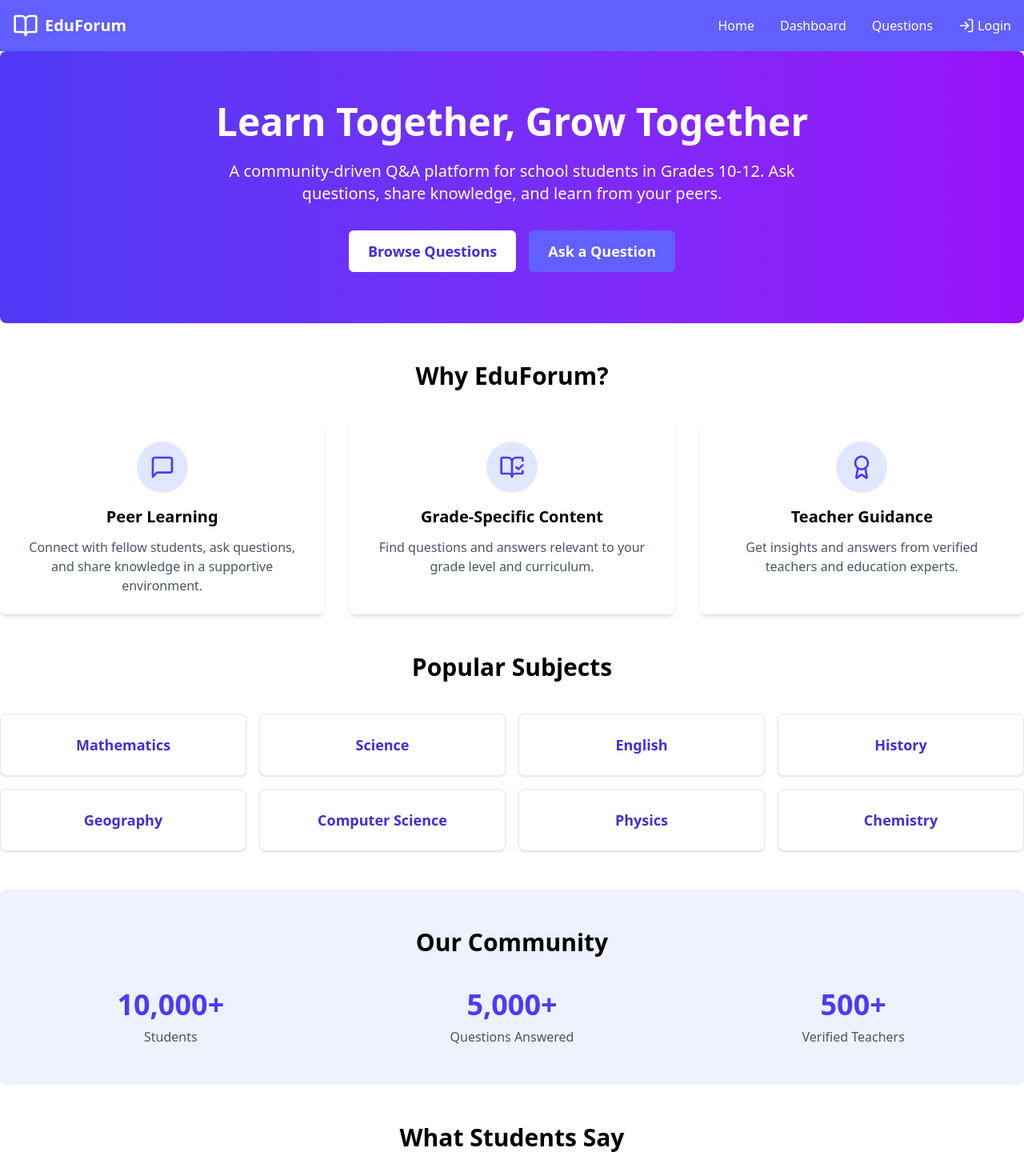
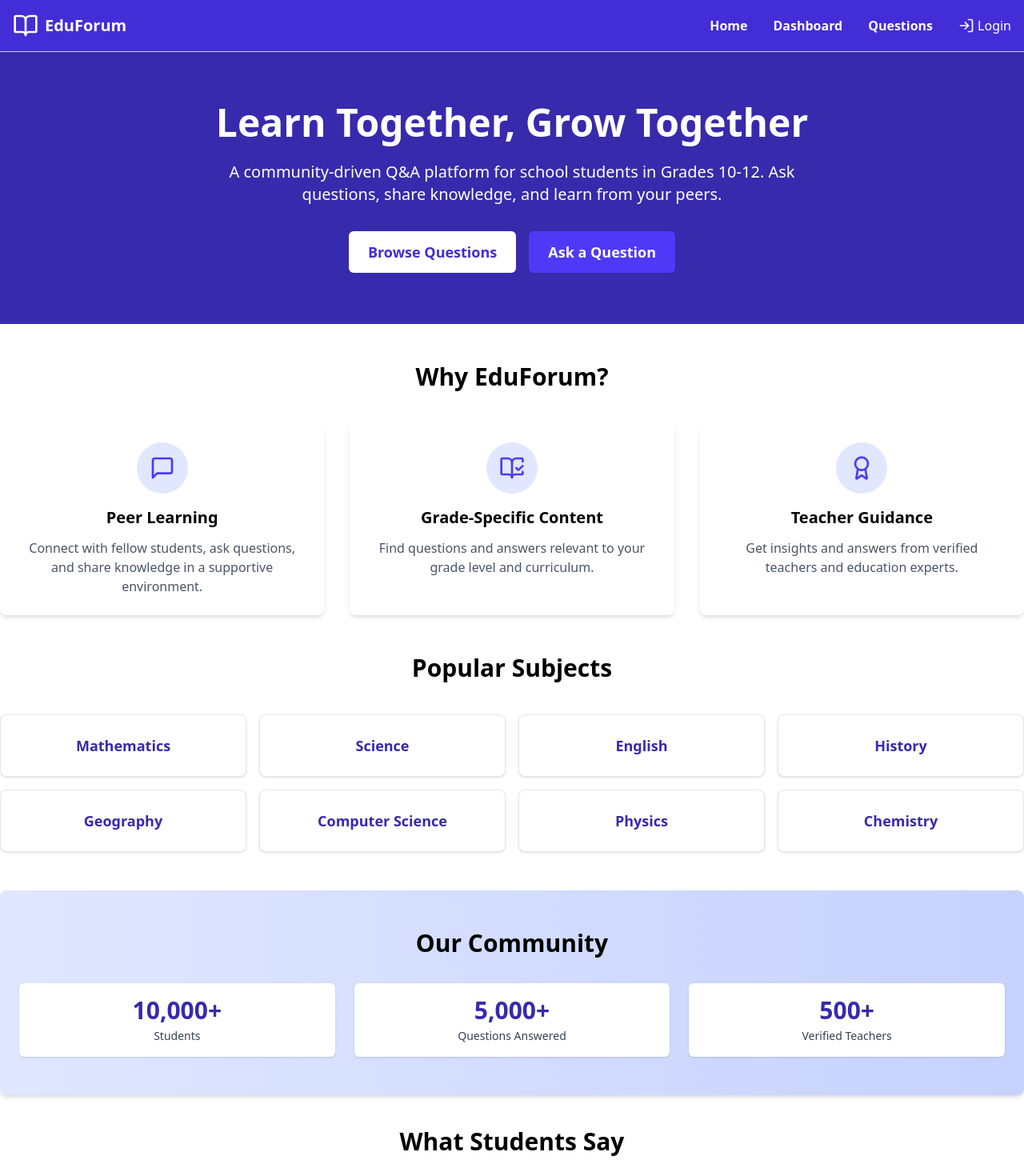
Before and after one commit to Insamam/EduForum, a React (Vite) app in the folder frontend/: page / in a window 1280 px wide. Shown: the top 1470 px of the page at 80% size. Built offline with nearby package versions, Linux system fonts and the light colour scheme.

Commit message:
completed home page

```diff
--- a/frontend/package.json
+++ b/frontend/package.json
@@ -12,9 +12,12 @@
   "dependencies": {
     "@supabase/supabase-js": "^2.49.1",
     "@tailwindcss/vite": "^4.0.10",
+    "framer-motion": "^12.4.11",
     "lucide-react": "^0.477.0",
     "react": "^19.0.0",
+    "react-countup": "^6.5.3",
     "react-dom": "^19.0.0",
+    "react-intersection-observer": "^9.16.0",
     "react-router-dom": "^7.3.0",
     "tailwindcss": "^4.0.10"
   },
--- a/frontend/src/component/Home.jsx
+++ b/frontend/src/component/Home.jsx
@@ -1,15 +1,14 @@
 import React from 'react';
 import { Link } from 'react-router-dom';
-import { BookOpen, MessageSquare, Award, Users, BookOpenCheck } from 'lucide-react';
+import { MessageSquare, Award, BookOpenCheck } from 'lucide-react';
+import CountUp from "react-countup";
+import { useInView } from "react-intersection-observer";
 
 const Home = () => {
   return (
     <div>
-      {/* Navbar */}
-      {/* <NavBar /> */}
-
       {/* Hero Section */}
-      <section className="bg-gradient-to-r from-indigo-600 to-purple-600 text-white py-16 rounded-lg mb-12">
+      <section className="bg-indigo-800 text-white py-16 mb-12">
         <div className="container mx-auto px-4 text-center">
           <h1 className="text-4xl md:text-5xl font-bold mb-6">Learn Together, Grow Together</h1>
           <p className="text-xl mb-8 max-w-3xl mx-auto">
@@ -20,7 +19,7 @@ const Home = () => {
             <Link to="/questions" className="bg-white text-indigo-700 hover:bg-gray-100 px-6 py-3 rounded-md font-semibold text-lg">
               Browse Questions
             </Link>
-            <Link to="/ask" className="bg-indigo-500 hover:bg-indigo-400 px-6 py-3 rounded-md font-semibold text-lg">
+            <Link to="/ask" className="bg-indigo-600 hover:bg-indigo-400 px-6 py-3 rounded-md font-semibold text-lg">
               Ask a Question
             </Link>
           </div>
@@ -28,6 +27,26 @@ const Home = () => {
       </section>
 
       {/* Features Section */}
+      {/* <section className="mb-12">
+        <h2 className="text-3xl font-bold text-center mb-10">Why EduForum?</h2>
+        <div className="grid grid-cols-1 md:grid-cols-3 gap-8">
+          <FeatureCard
+            icon={<MessageSquare className="h-8 w-8 text-indigo-600" />}
+            title="Peer Learning"
+            description="Connect with fellow students, ask questions, and share knowledge in a supportive environment."
+          />
+          <FeatureCard
+            icon={<BookOpenCheck className="h-8 w-8 text-indigo-600" />}
+            title="Grade-Specific Content"
+            description="Find questions and answers relevant to your grade level and curriculum."
+          />
+          <FeatureCard
+            icon={<Award className="h-8 w-8 text-indigo-600" />}
+            title="Teacher Guidance"
+            description="Get insights and answers from verified teachers and education experts."
+          />
+        </div>
+      </section> */}
       <section className="mb-12">
   <h2 className="text-3xl font-bold text-center mb-10">Why EduForum?</h2>
   <div className="grid grid-cols-1 md:grid-cols-3 gap-8">
@@ -59,25 +78,52 @@ const Home = () => {
               to={`/questions?subject=${subject.toLowerCase()}`}
               className="bg-white hover:bg-indigo-50 border border-gray-200 p-6 rounded-lg shadow-sm text-center transition-colors"
             >
-              <h3 className="text-lg font-semibold text-indigo-700">{subject}</h3>
+              <h3 className="text-lg font-semibold text-indigo-800">{subject}</h3>
             </Link>
           ))}
         </div>
       </section>
 
       {/* Stats Section */}
-      <section className="bg-indigo-50 py-12 rounded-lg mb-12">
-        <div className="container mx-auto px-4">
-          <h2 className="text-3xl font-bold text-center mb-10">Our Community</h2>
-          <div className="grid grid-cols-1 md:grid-cols-3 gap-8 text-center">
-            <StatCard number="10,000+" label="Students" />
-            <StatCard number="5,000+" label="Questions Answered" />
-            <StatCard number="500+" label="Verified Teachers" />
+      {/* <section className="bg-gradient-to-r from-indigo-100 to-indigo-200 py-12 rounded-lg mb-10 shadow-md">
+        <div className="container mx-auto px-6">
+          <h2 className="text-3xl font-bold text-center text-indigo-900 mb-8">Our Community</h2>
+          <div className="grid grid-cols-1 md:grid-cols-3 gap-6 text-center">
+            <StatCard number={10000} label="Students" />
+            <StatCard number={5000} label="Questions Answered" />
+            <StatCard number={500} label="Verified Teachers" />
+          </div>
+        </div>
+      </section> */}
+      <section className="bg-gradient-to-r from-indigo-100 to-indigo-200 py-12 rounded-lg mb-10 shadow-md">
+  <div className="container mx-auto px-6">
+    <h2 className="text-3xl font-bold text-center text-black mb-8">Our Community</h2>
+    <div className="grid grid-cols-1 md:grid-cols-3 gap-6 text-center">
+      <StatCard number={10000} label="Students" />
+      <StatCard number={5000} label="Questions Answered" />
+      <StatCard number={500} label="Verified Teachers" />
     </div>
   </div>
 </section>
 
       {/* Testimonials */}
+      {/* <section className="mb-12">
+        <h2 className="text-3xl font-bold text-center mb-10">What Students Say</h2>
+        <div className="grid grid-cols-1 md:grid-cols-2 gap-8">
+          <Testimonial
+            name="Rahul Singh"
+            location="Grade 11, Delhi"
+            text="EduForum helped me understand complex math concepts through peer explanations. The community is supportive and I've improved my grades significantly!"
+            initials="RS"
+          />
+          <Testimonial
+            name="Ananya Patel"
+            location="Grade 12, Rajasthan"
+            text="As a student from a rural area, I didn't have access to tutors. EduForum connected me with peers and teachers who helped me prepare for my exams."
+            initials="AP"
+          />
+        </div>
+      </section> */}
       <section className="mb-12">
   <h2 className="text-3xl font-bold text-center mb-10">What Students Say</h2>
   <div className="grid grid-cols-1 md:grid-cols-2 gap-8">
@@ -95,27 +141,22 @@ const Home = () => {
     />
   </div>
 </section>
-
-      {/* CTA Section */}
-      <section className="bg-gradient-to-r from-purple-600 to-indigo-600 text-white py-12 rounded-lg text-center">
-        <h2 className="text-3xl font-bold mb-6">Ready to Join Our Learning Community?</h2>
-        <p className="text-xl mb-8 max-w-3xl mx-auto">
-          Create an account today and start your journey of collaborative learning.
-        </p>
-        <Link to="/register" className="bg-white text-indigo-700 hover:bg-gray-100 px-8 py-3 rounded-md font-semibold text-lg inline-block">
-          Sign Up Now
-        </Link>
-      </section>
-
-      {/* Footer */}
-
     </div>
   );
 };
 
 // Feature Card Component
+// const FeatureCard = ({ icon, title, description }) => (
+//   <div className="bg-white p-6 rounded-lg shadow-md text-center">
+//     <div className="bg-indigo-100 p-3 rounded-full w-16 h-16 flex items-center justify-center mx-auto mb-4">
+//       {icon}
+//     </div>
+//     <h3 className="text-xl font-semibold mb-3">{title}</h3>
+//     <p className="text-gray-600">{description}</p>
+//   </div>
+// );
 const FeatureCard = ({ icon, title, description }) => (
-  <div className="bg-white p-6 rounded-lg shadow-md text-center">
+  <div className="bg-white p-6 rounded-lg shadow-md text-center transition-transform duration-300 hover:scale-105 hover:shadow-lg">
     <div className="bg-indigo-100 p-3 rounded-full w-16 h-16 flex items-center justify-center mx-auto mb-4">
       {icon}
     </div>
@@ -124,17 +165,52 @@ const FeatureCard = ({ icon, title, description }) => (
   </div>
 );
 
-// Stats Card Component
-const StatCard = ({ number, label }) => (
-  <div>
-    <div className="text-4xl font-bold text-indigo-600 mb-2">{number}</div>
-    <p className="text-gray-600">{label}</p>
+// Stats Card Component with Scroll Trigger Animation
+// const StatCard = ({ number, label }) => {
+//   const { ref, inView } = useInView({ triggerOnce: true });
+
+//   return (
+//     <div ref={ref} className="bg-white p-4 rounded-md shadow-sm hover:shadow-md transition duration-300">
+//       <div className="text-3xl font-bold text-indigo-800">
+//         {inView && <CountUp end={number} duration={2} separator="," suffix='+' />}
+//       </div>
+//       <p className="text-gray-700 text-sm mt-1">{label}</p>
+//     </div>
+//   );
+// };
+const StatCard = ({ number, label }) => {
+  const { ref, inView } = useInView({ triggerOnce: true });
+
+  return (
+    <div
+      ref={ref}
+      className="bg-white p-4 rounded-md shadow-sm transition-transform duration-300 hover:scale-105 hover:shadow-lg"
+    >
+      <div className="text-3xl font-bold text-indigo-800">
+        {inView && <CountUp end={number} duration={2} separator="," suffix='+' />}
+      </div>
+      <p className="text-gray-700 text-sm mt-1">{label}</p>
     </div>
   );
+};
 
 // Testimonial Component
+// const Testimonial = ({ name, location, text, initials }) => (
+//   <div className="bg-white p-6 rounded-lg shadow-md">
+//     <p className="text-gray-600 italic mb-4">"{text}"</p>
+//     <div className="flex items-center">
+//       <div className="w-10 h-10 bg-indigo-200 rounded-full flex items-center justify-center mr-3">
+//         <span className="text-indigo-700 font-semibold">{initials}</span>
+//       </div>
+//       <div>
+//         <p className="font-semibold">{name}</p>
+//         <p className="text-sm text-gray-500">{location}</p>
+//       </div>
+//     </div>
+//   </div>
+// );
 const Testimonial = ({ name, location, text, initials }) => (
-  <div className="bg-white p-6 rounded-lg shadow-md">
+  <div className="bg-white p-6 rounded-lg shadow-md transition-transform duration-300 hover:scale-105 hover:shadow-lg">
     <p className="text-gray-600 italic mb-4">"{text}"</p>
     <div className="flex items-center">
       <div className="w-10 h-10 bg-indigo-200 rounded-full flex items-center justify-center mr-3">
--- a/frontend/src/component/NavBar.jsx
+++ b/frontend/src/component/NavBar.jsx
@@ -19,19 +19,51 @@ const NavBar = ({ user, setUser }) => {
 
 
   return (
-    <nav className="bg-indigo-500 text-white shadow-md">
-      <div className="container mx-auto px-4">
+    <nav className="bg-indigo-700 text-white border-b border-indigo-200 shadow-md">
+
+      <div className="container mx-auto  px-4">
         <div className="flex justify-between items-center py-4">
           <Link to="/" className="flex items-center space-x-2">
             <BookOpen className="h-8 w-8" />
-            <span className="text-xl font-bold">EduForum</span>
+            <span
+  className="text-xl font-bold text-white transition duration-300 ease-in-out
+             hover:text-white hover:scale-105 relative
+             after:content-[''] after:absolute after:left-0 after:bottom-0 after:w-0 after:h-[2px]
+             after:bg-indigo-200 after:transition-all after:duration-300 after:ease-in-out hover:after:w-full"
+>
+  EduForum
+</span>
+
           </Link>
 
           {/* Desktop Navigation */}
           <div className="hidden md:flex items-center space-x-8">
-            <Link to="/" className="hover:text-indigo-200">Home</Link>
-            <Link to="/dashboard" className="hover:text-indigo-200">Dashboard</Link>
-            <Link to="/questions" className="hover:text-indigo-200">Questions</Link>
+          <Link
+  to="/"
+  className="relative text-white font-semibold hover:text-indigo-200 transition duration-300 ease-in-out
+             after:content-[''] after:absolute after:left-0 after:bottom-0 after:w-0 after:h-[2px]
+             after:bg-white after:transition-all after:duration-300 after:ease-in-out hover:after:w-full"
+>
+  Home
+</Link>
+<Link
+  to="/dashboard"
+  className="relative text-white font-semibold hover:text-indigo-200 transition duration-300 ease-in-out
+             after:content-[''] after:absolute after:left-0 after:bottom-0 after:w-0 after:h-[2px]
+             after:bg-white after:transition-all after:duration-300 after:ease-in-out hover:after:w-full"
+>
+  Dashboard
+</Link>
+
+<Link
+  to="/questions"
+  className="relative text-white font-semibold hover:text-indigo-200 transition duration-300 ease-in-out
+             after:content-[''] after:absolute after:left-0 after:bottom-0 after:w-0 after:h-[2px]
+             after:bg-white after:transition-all after:duration-300 after:ease-in-out hover:after:w-full"
+>
+  Questions
+</Link>
+
 
             {user ? (
               <>
@@ -60,3 +92,65 @@ const NavBar = ({ user, setUser }) => {
 };
 
 export default NavBar;
+// import React, { useState } from "react";
+// import { Link } from "react-router-dom";
+// import { BookOpen, User, LogIn, Menu, X } from "lucide-react";
+// import { supabase } from "../supabaseClient";
+
+// const NavBar = ({ user, setUser, isHomePage }) => {
+//   const [isMenuOpen, setIsMenuOpen] = useState(false);
+
+//   const toggleMenu = () => setIsMenuOpen(!isMenuOpen);
+
+//   const handleLogout = async () => {
+//     const { error } = await supabase.auth.signOut();
+//     if (error) {
+//       console.error("Logout Error:", error.message);
+//     } else {
+//       setUser(null);
+//     }
+//   };
+
+//   return (
+//     <nav
+//       className={`w-full top-0 left-0 z-50 shadow-md transition-all duration-300
+//                   ${isHomePage ? "fixed bg-indigo-800/80 backdrop-blur-md" : "bg-indigo-800"}`}
+//     >
+//       <div className="container mx-auto px-4">
+//         <div className="flex justify-between items-center py-4">
+//           <Link to="/" className="flex items-center space-x-2">
+//             <BookOpen className="h-8 w-8" />
+//             <span className="text-xl font-bold text-indigo-200 hover:text-white transition duration-300">
+//               EduForum
+//             </span>
+//           </Link>
+
+//           {/* Desktop Navigation */}
+//           <div className="hidden md:flex items-center space-x-8">
+//             <Link to="/" className="hover:text-white transition duration-300">Home</Link>
+//             <Link to="/dashboard" className="hover:text-white transition duration-300">Dashboard</Link>
+//             <Link to="/questions" className="hover:text-white transition duration-300">Questions</Link>
+
+//             {user ? (
+//               <Link to="/profile" className="hover:text-white transition duration-300">
+//                 <User className="h-6 w-6" />
+//               </Link>
+//             ) : (
+//               <Link to="/student-login" className="flex items-center space-x-1 hover:text-white transition duration-300">
+//                 <LogIn className="h-5 w-5" />
+//                 <span>Login</span>
+//               </Link>
+//             )}
+//           </div>
+
+//           {/* Mobile Menu Button */}
+//           <button className="md:hidden" onClick={toggleMenu}>
+//             {isMenuOpen ? <X className="h-6 w-6" /> : <Menu className="h-6 w-6" />}
+//           </button>
+//         </div>
+//       </div>
+//     </nav>
+//   );
+// };
+
+// export default NavBar;
```
Also changed, not shown: frontend/src/App.jsx (+20 -0 lines), 1 other file (tests, documents, lock files or other folders). Lines whose indentation alone changed are shown as unchanged.
